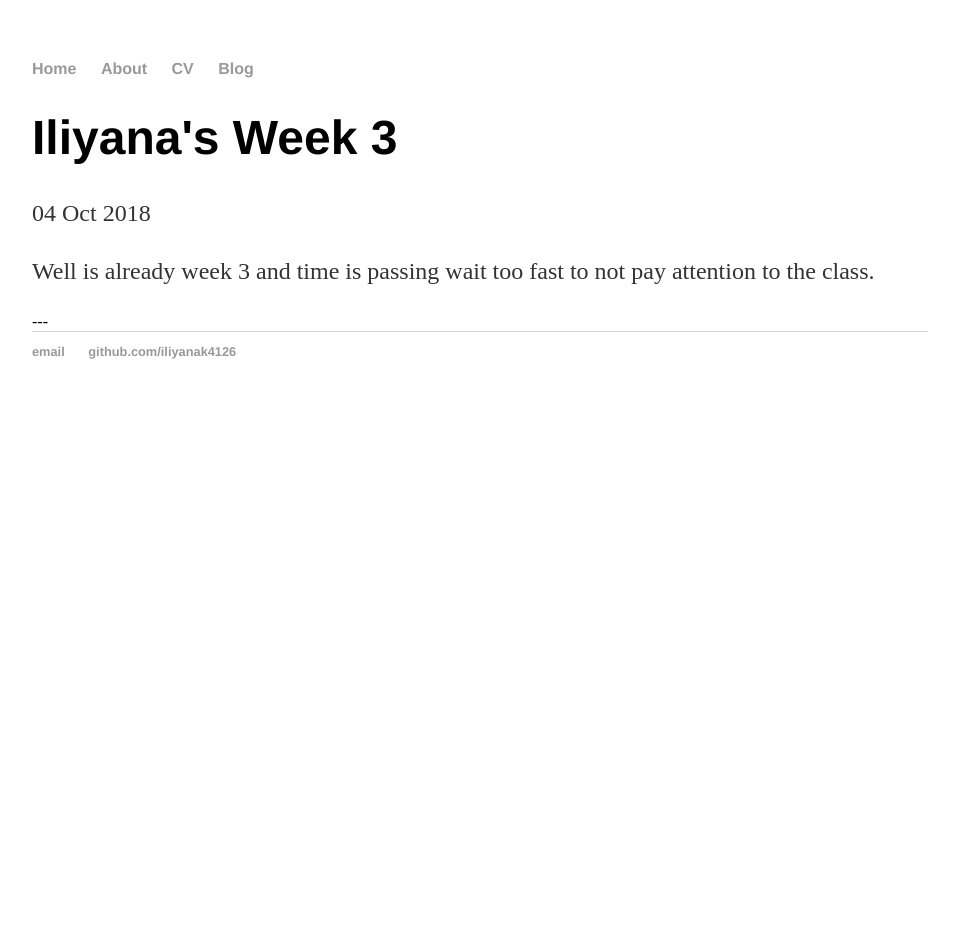
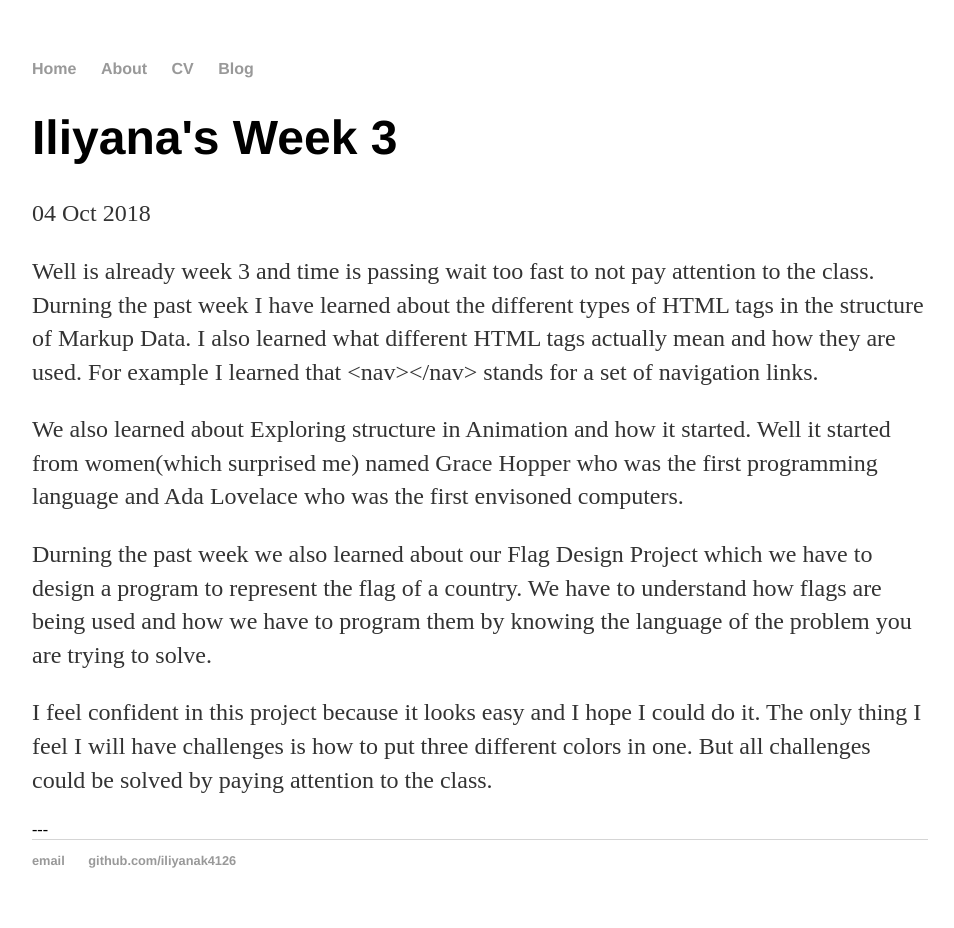
Before and after one commit to iliyanak4126/iliyanak4126.github.io, a Jekyll site: the page built from _posts/2018-10-04-Iliyana-Week-3.md, in a window 1280 px wide. Shown: the whole page, without its empty margins (160-1114 px from the left). Built offline with Jekyll 4.4.1, drawn with Linux system fonts in a browser that asks for light colours; before the commit the page ends 900 px from its top, so only the background shows below that.

Commit message:
Update 2018-10-04-Iliyana-Week-3.md

```diff
--- a/_posts/2018-10-04-Iliyana-Week-3.md
+++ b/_posts/2018-10-04-Iliyana-Week-3.md
@@ -3,4 +3,10 @@ layout: post
 title: "Iliyana's Week 3"
 date: 2018-10-04
 ---
-Well is already week 3 and time is passing wait too fast to not pay attention to the class.
+Well is already week 3 and time is passing wait too fast to not pay attention to the class. Durning the past week I have learned about the different types of HTML tags in the structure of Markup Data. I also learned what different HTML tags actually mean and how they are used. For example I learned that <nav></nav> stands for a set of navigation links.
+
+ We also learned about Exploring structure in Animation and how it started. Well it started from women(which surprised me) named Grace Hopper who was the first programming language and Ada Lovelace who was the first envisoned computers.
+
+Durning the past week we also learned about our Flag Design Project which we have to design a program to represent the flag of a country. We have to understand how flags are being used and how we have to program them by knowing the language of the problem you are trying to solve.
+
+I feel confident in this project because it looks easy and I hope I could do it. The only thing I feel I will have challenges is how to put three different colors in one. But all challenges could be solved by paying attention to the class.
```
